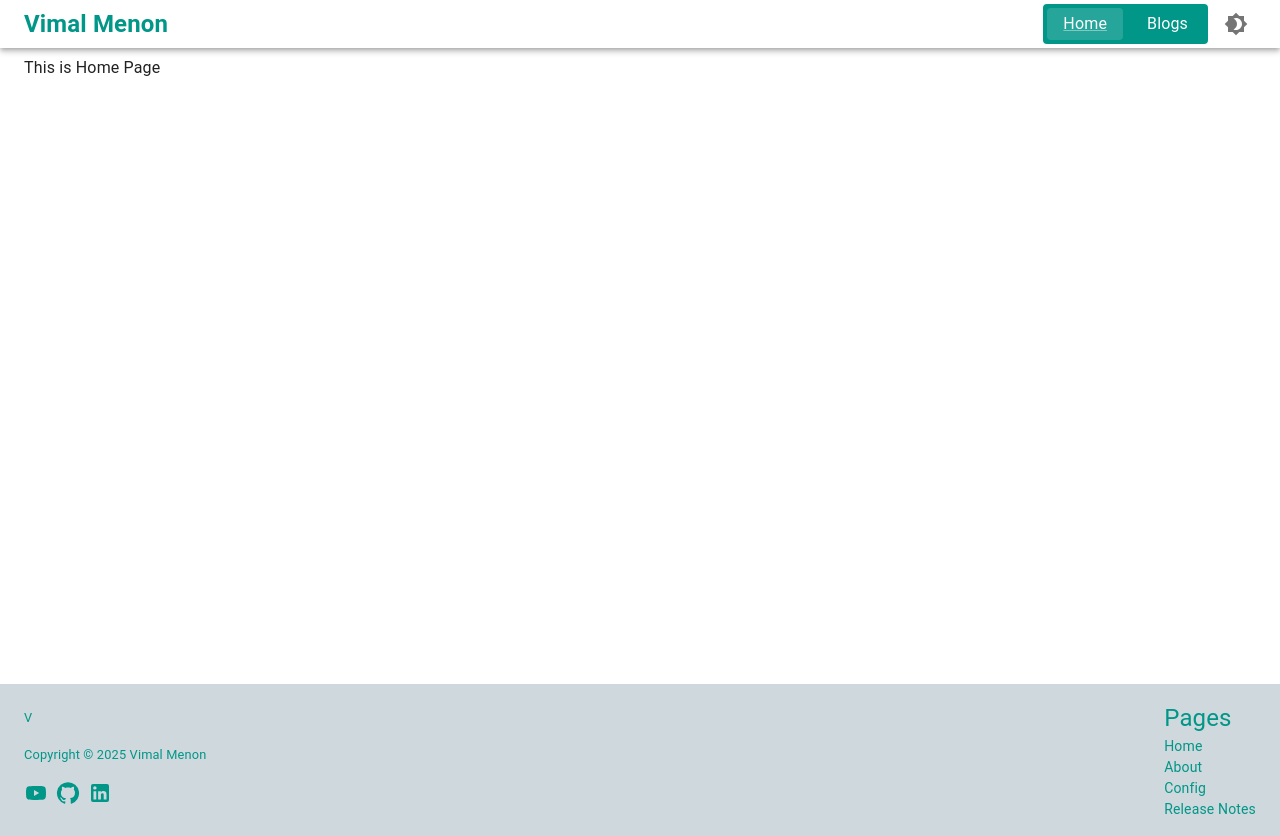
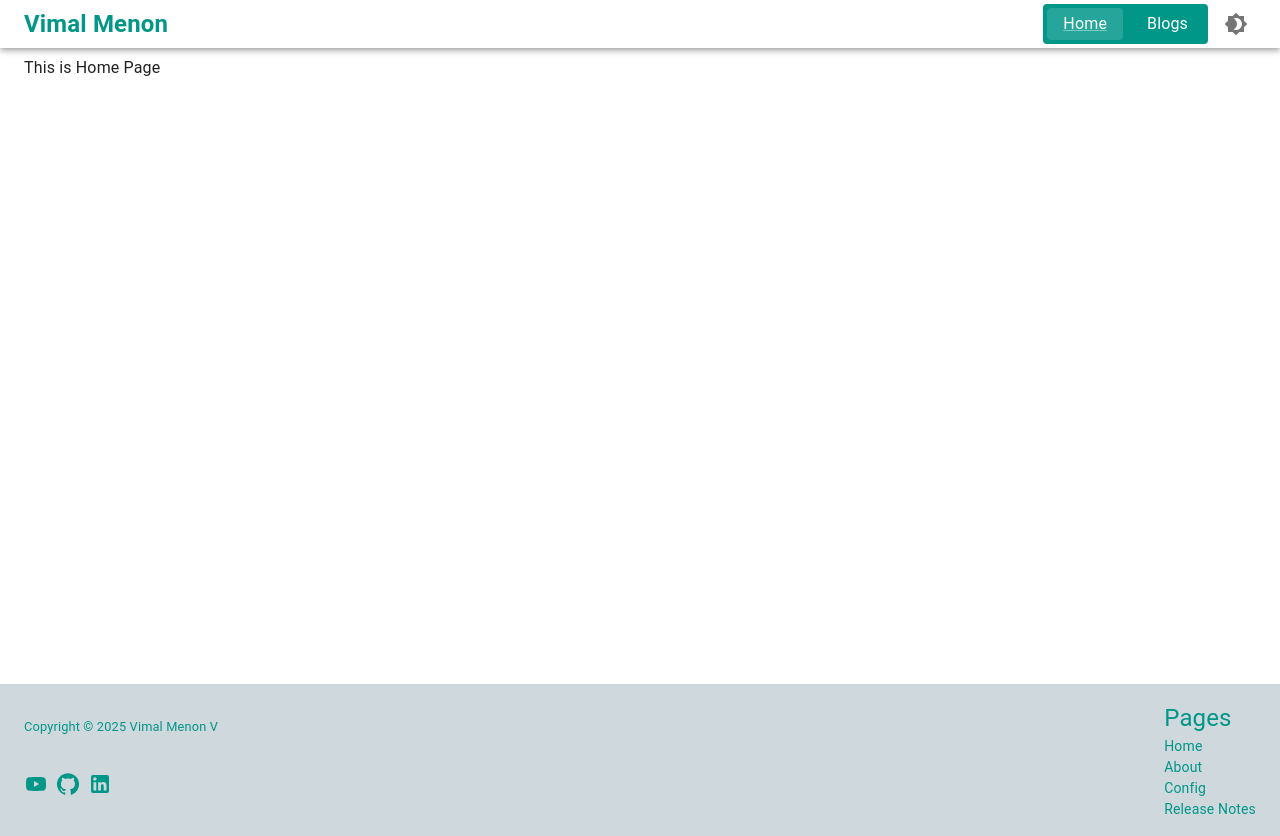
Before and after one commit to vimalmenon/vimalmenon.github.io, a Next.js app: page / in a window 1280 px wide. Built offline with nearby package versions, Linux system fonts and the light colour scheme; what @mui/material-nextjs would draw is missing.

Commit message:
updated footer

```diff
--- a/src/common/Footer/Footer.component.tsx
+++ b/src/common/Footer/Footer.component.tsx
@@ -25,7 +25,6 @@ export const Footer: React.FC = () => {
         }}
       >
         <Box sx={{ display: 'flex', flexDirection: 'column', justifyContent: 'space-around' }}>
-          <span style={{ fontSize: '0.8rem' }}>V{version}</span>
           <span style={{ fontSize: '0.8rem' }}>
             Copyright © 2025{' '}
             <MuiLink
@@ -34,7 +33,7 @@ export const Footer: React.FC = () => {
               underline="none"
               sx={{ color: teal[500] }}
             >
-              Vimal Menon
+              Vimal Menon V{version}
             </MuiLink>
           </span>
           <Box sx={{ display: 'flex', gap: 1 }}>
```
